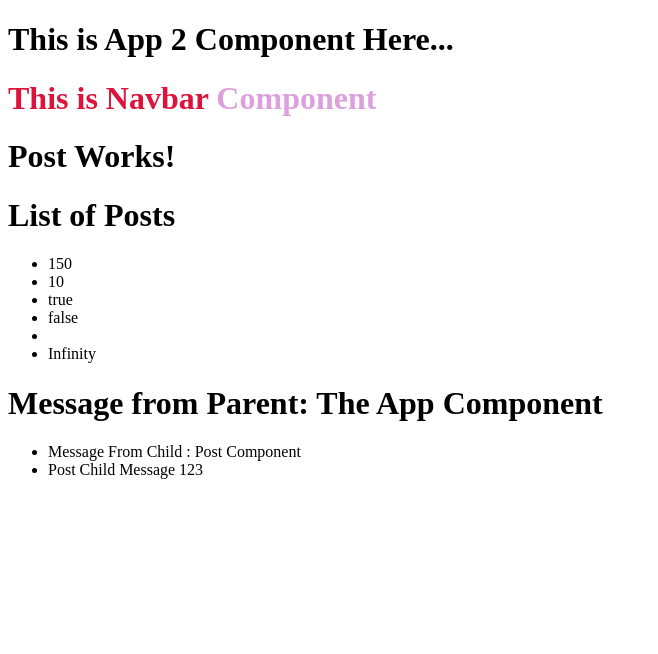
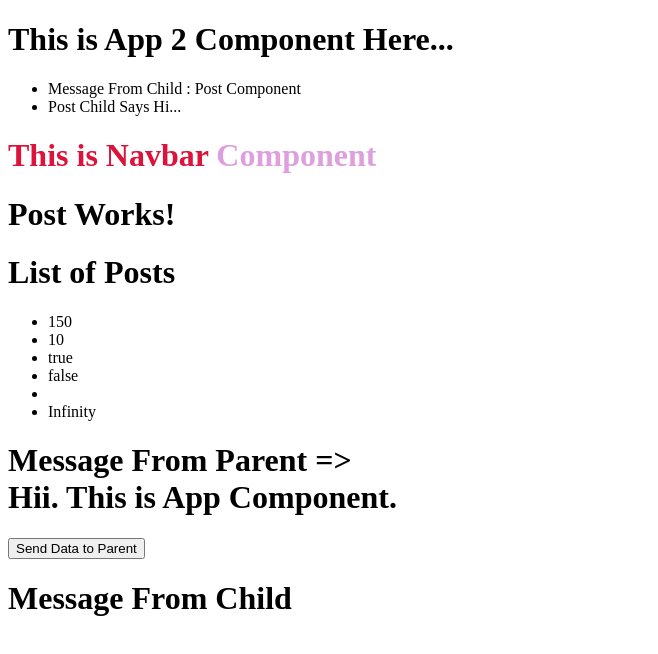
Before and after one commit to manishsajandasani/octacademy-angular, an Angular app: page / in a window 1280 px wide. Shown: the top 654 px of the page, without its empty margins (0-658 px from the left). Built offline with nearby package versions, Linux system fonts and the light colour scheme.

Commit message:
Send data from child to parent (Post to App) using @Output Decorator with Event Emitter

```diff
--- a/src/app/app.component.html
+++ b/src/app/app.component.html
@@ -1,9 +1,6 @@
 <h1>
   This is App 2 Component Here...
 </h1>
-
-<app-navbar></app-navbar>
-<app-post [fromParent]='parentMessage'></app-post>
 
 <ul>
   <li>Message From Child : Post Component</li>
@@ -11,3 +8,11 @@
     {{ messageFromPost }}
   </li>
 </ul>
+
+<app-navbar></app-navbar>
+<app-post [fromParent]='parentMessage' (messageEvent)='receivedPostChildMessage($event)'></app-post>
+
+<h1>
+  Message From Child <br>
+  {{ messageFromPostViaOutput }}
+</h1>
--- a/src/app/app.component.ts
+++ b/src/app/app.component.ts
@@ -9,8 +9,9 @@ import { PostComponent } from './post/post.component';
 
 export class AppComponent implements AfterViewInit {
   title = 'AngIntroOctAcademy';
-  parentMessage: string = "Message from Parent: The App Component";
+  parentMessage: string = "Hii. This is App Component.";
   messageFromPost: string = "";
+  messageFromPostViaOutput: string = "";
 
   @ViewChild(PostComponent) postChildMessage: any;
 
@@ -32,4 +33,9 @@ export class AppComponent implements AfterViewInit {
     this.messageFromPost = this.postChildMessage.messageFromChildPost;
     this.cdRef.detectChanges();
   }
+
+  receivedPostChildMessage($event:any) {
+    console.log($event);
+    this.messageFromPostViaOutput = $event;
+  }
 }
--- a/src/app/post/post.component.html
+++ b/src/app/post/post.component.html
@@ -16,6 +16,10 @@
 </ul>
 
 <h1>
-  <!-- Message From Parent -->
+  Message From Parent => <br>
   {{ fromParent }}
 </h1>
+
+<button (click)='sendMsgToParent()'>
+  Send Data to Parent
+</button>
--- a/src/app/post/post.component.ts
+++ b/src/app/post/post.component.ts
@@ -1,4 +1,4 @@
-import { Component, OnInit, Input } from '@angular/core';
+import { Component, OnInit, Input, Output, EventEmitter } from '@angular/core';
 
 @Component({
   selector: 'app-post',
@@ -10,10 +10,18 @@ export class PostComponent implements OnInit {
   title: string = "List of Posts";
   @Input() fromParent: string = "";
 
-  messageFromChildPost: string = "Post Child Message 123";
+  messageFromChildPost: string = "Post Child Says Hi...";
+  messageFromChildPostViaOutput: string = "Post Child Message via Output Decorator";
+
+  @Output() messageEvent = new EventEmitter<string>();
 
   constructor() {}
   ngOnInit() : void {
     console.log("Loaded");
   }
+
+  sendMsgToParent() {
+    console.log("Clicked");
+    this.messageEvent.emit(this.messageFromChildPostViaOutput);
+  }
 }
```
Also changed, not shown: 1 other file (tests, documents, lock files or other folders).
